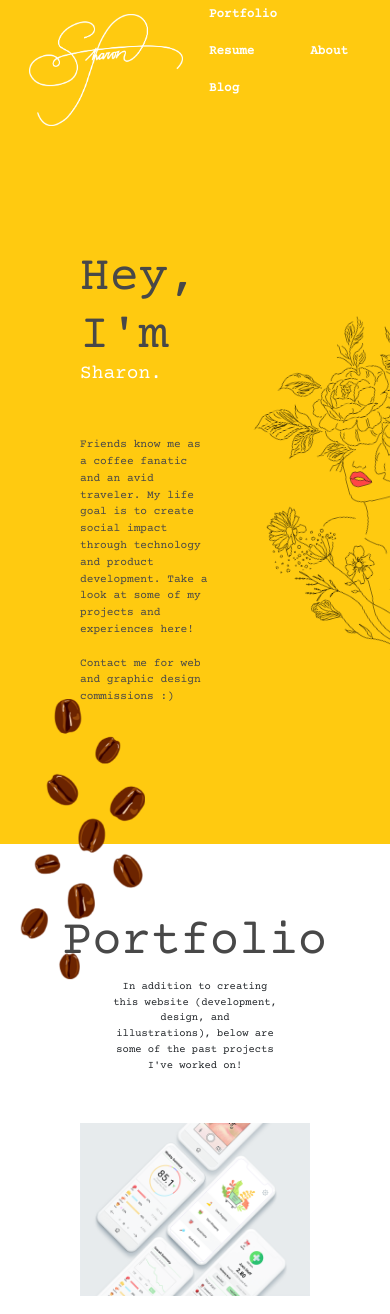
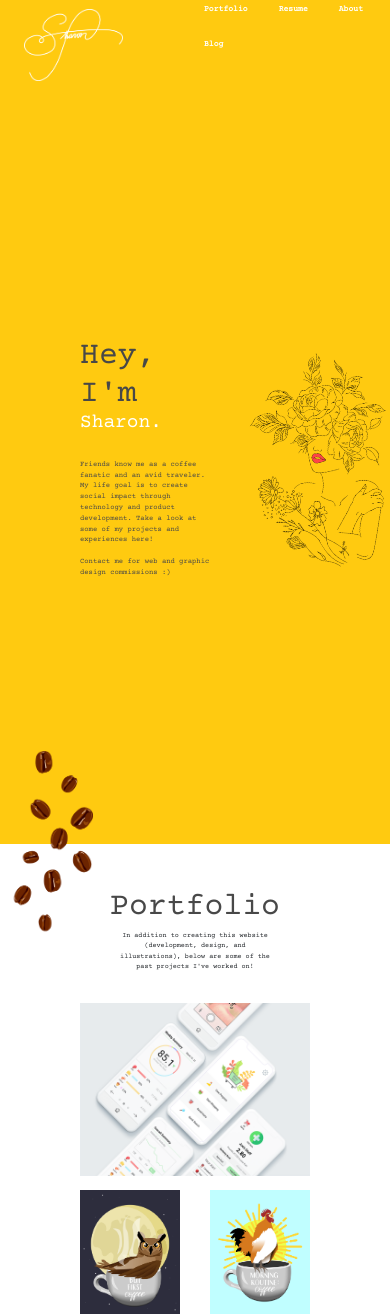
Before and after one commit to sye283/portfolio, a PHP site: page /index.php in a window 390 px wide; the page is wider, and only the part inside the window is pictured. Shown: the top 1314 px of that part. Run offline with PHP 8.4, Linux system fonts and the light colour scheme; some web fonts are replaced.

Commit message:
brought back the font size change for small screens

```diff
--- a/style.css
+++ b/style.css
@@ -18,7 +18,11 @@ body, html {
   }
 }
 
-
+@media all and (max-width: 772px) {
+  body, html {
+      font-size: 9px;
+  }
+}
 
 
 p {
```
